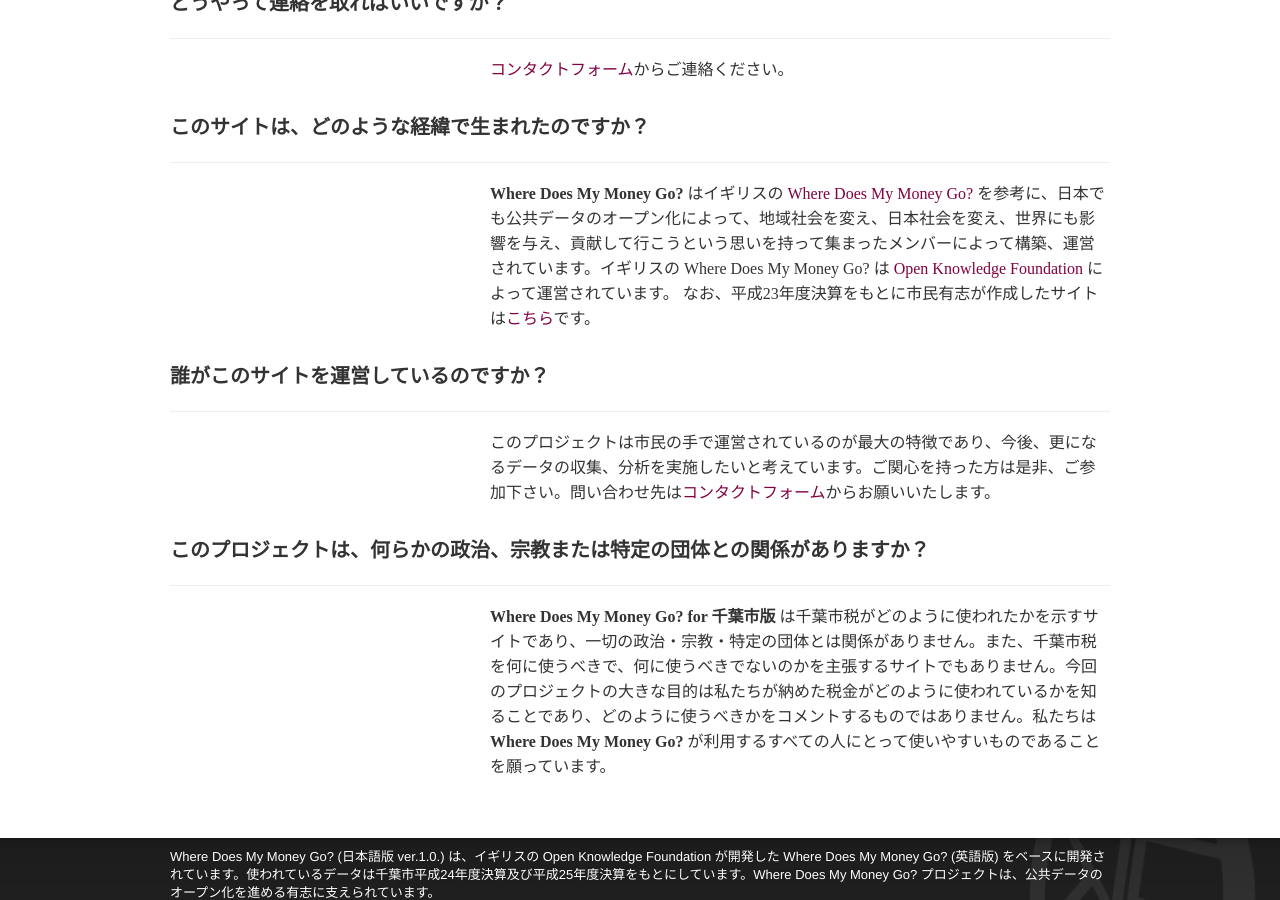
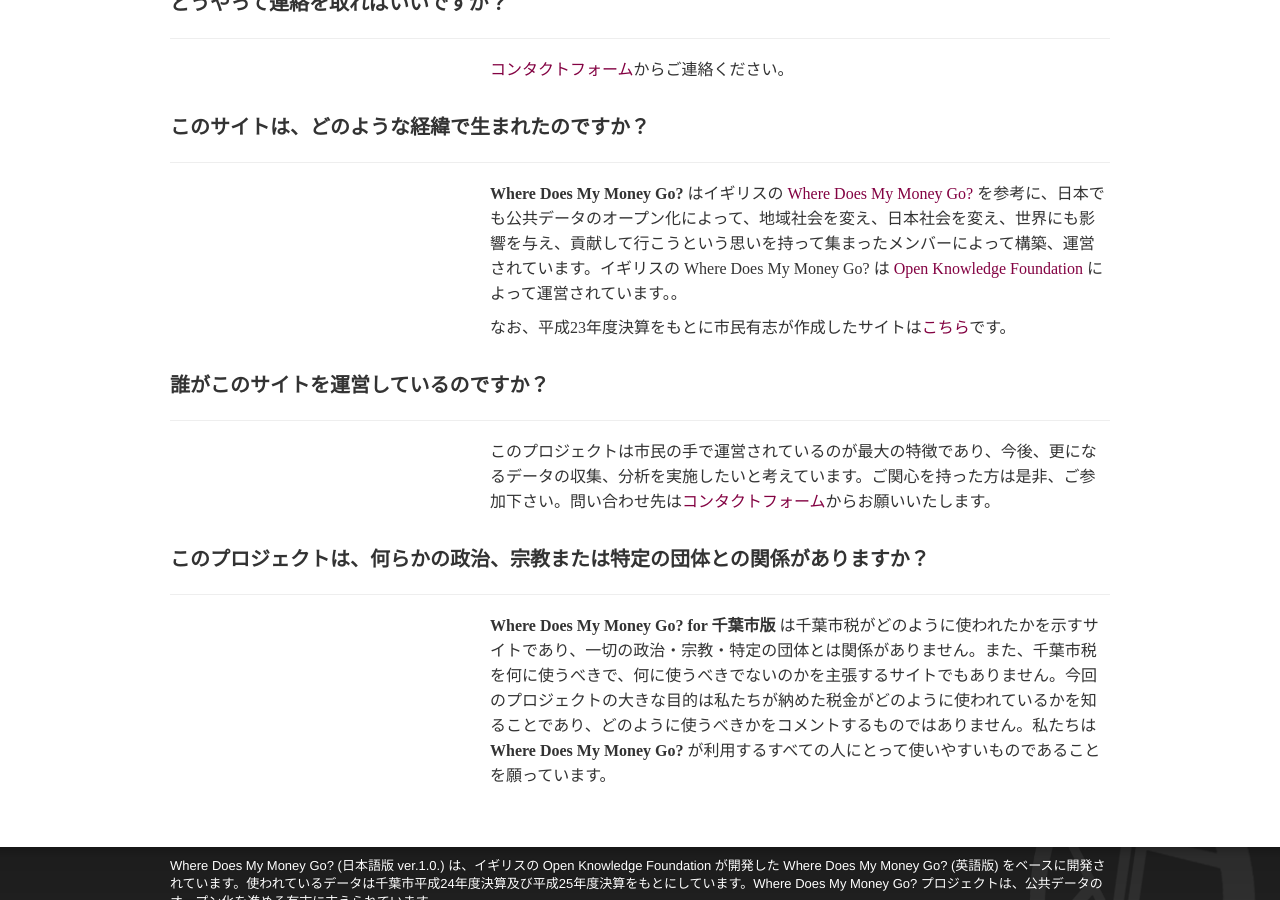
Before and after one commit to OpenChiba2/OpenChiba2.github.io, a Jekyll site: the page built from about.html, in a window 1280 px wide and 900 px high, scrolled down 891 px. Built offline with Jekyll 4.4.1, drawn with Linux system fonts in a browser that asks for light colours; nearby versions of some CDN libraries.

```diff
--- a/about.html
+++ b/about.html
@@ -36,8 +36,8 @@ title: About
 
 <div class="row">
   <div class="span8 offset4">
-    <p><strong>Where Does My Money Go? </strong> はイギリスの <a href="http://www.wheredoesmymoneygo.org/">Where Does My Money Go?</a> を参考に、日本でも公共データのオープン化によって、地域社会を変え、日本社会を変え、世界にも影響を与え、貢献して行こうという思いを持って集まったメンバーによって構築、運営され<!--た横浜市版を参考に、2013年2月23日 Chiba Open Data Day 2013 - こどもNo.1千葉 - における「税金はどこへ行った？」グループの参加者が協力して構築しました-->ています。イギリスの Where Does My Money Go? は <a href="http://okfn.org/">Open Knowledge Foundation</a> によって運営されています。
-なお、平成23年度決算をもとに市民有志が作成したサイトは<a href="http://chiba.spending.jp/" target="_blank">こちら</a>です。 </p>
+    <p><strong>Where Does My Money Go? </strong> はイギリスの <a href="http://www.wheredoesmymoneygo.org/">Where Does My Money Go?</a> を参考に、日本でも公共データのオープン化によって、地域社会を変え、日本社会を変え、世界にも影響を与え、貢献して行こうという思いを持って集まったメンバーによって構築、運営され<!--た横浜市版を参考に、2013年2月23日 Chiba Open Data Day 2013 - こどもNo.1千葉 - における「税金はどこへ行った？」グループの参加者が協力して構築しました-->ています。イギリスの Where Does My Money Go? は <a href="http://okfn.org/">Open Knowledge Foundation</a> によって運営されています。。</p>
+<p>なお、平成23年度決算をもとに市民有志が作成したサイトは<a href="http://chiba.spending.jp/" target="_blank">こちら</a>です。 </p>
 
   </div>
 </div>
```
